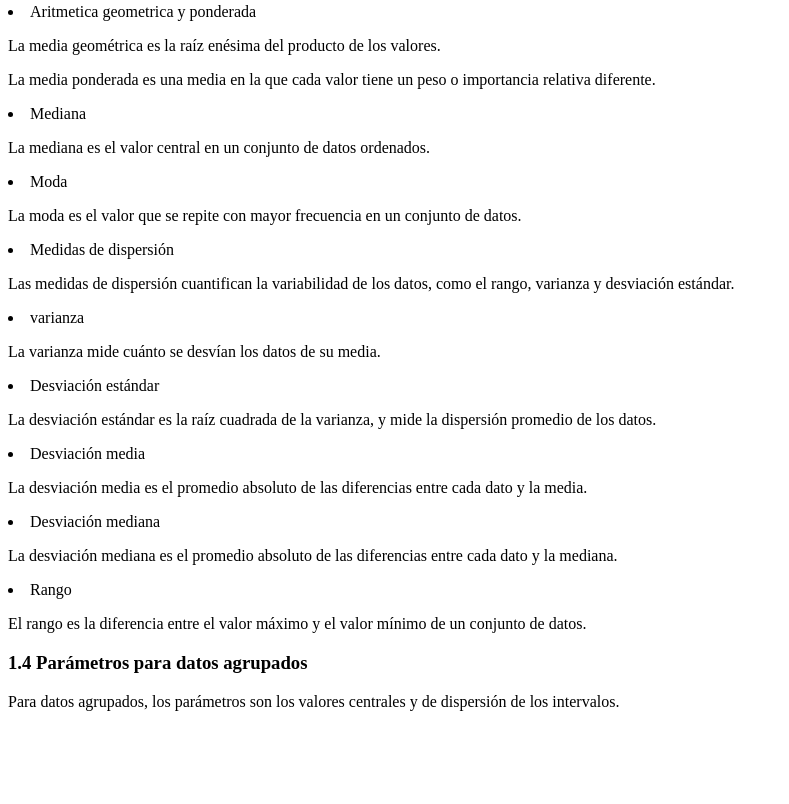
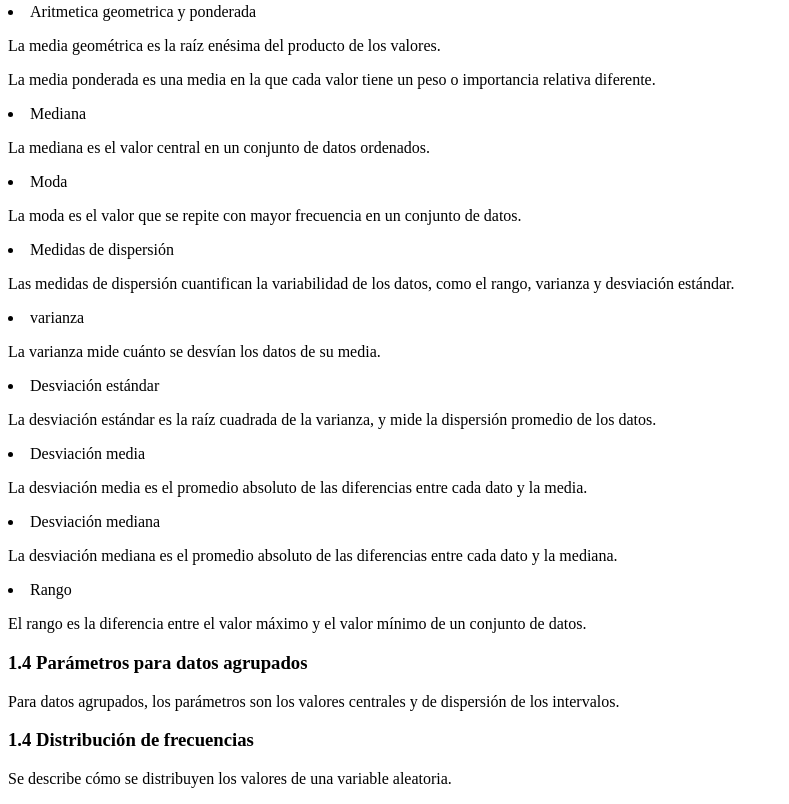
Before and after one commit to mariatics/temarioPE, a plain HTML site: page index.html in a window 1280 px wide. Shown: the part 1056-1860 px from the top of the page, without its empty margins (0-789 px from the left). Before the commit the page ends 1783 px from the top, so only its background shows below. Drawn offline with Linux system fonts and the light colour scheme.

Commit message:
agregue concepto de Distribución de frecuencias

```diff
--- a/index.html
+++ b/index.html
@@ -64,3 +64,5 @@
 <p>El rango es la diferencia entre el valor máximo y el valor mínimo de un conjunto de datos.</p>
 <H3>1.4 Parámetros para datos agrupados</H3>
 <p>Para datos agrupados, los parámetros son los valores centrales y de dispersión de los intervalos.</p>
+<H3>1.4 Distribución de frecuencias </H3>
+<p>Se describe cómo se distribuyen los valores de una variable aleatoria.</p>
```
